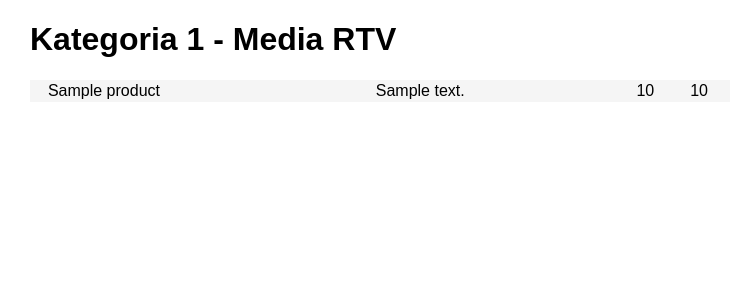
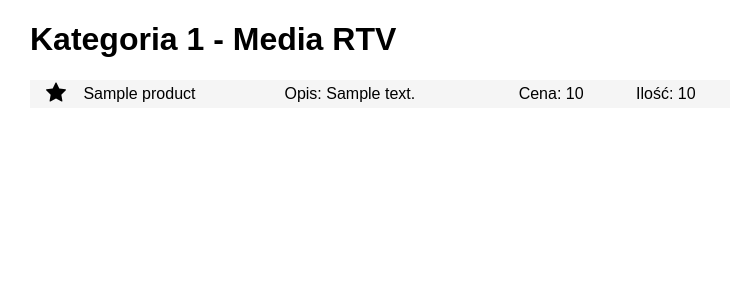
Before and after one commit to IgorWalkowiak/PO_projekt, a Flask app: page /category/1 in a window 1280 px wide. Shown: the part 100-400 px from the top of the page, without its empty margins (260-999 px from the left). Run offline with Flask 2, Linux system fonts and the light colour scheme; tables that the repository leaves empty hold one stand-in row (values such as "Sample post").

Commit message:
Fix product image size

```diff
--- a/static/assets/styles.css
+++ b/static/assets/styles.css
@@ -113,3 +113,8 @@ a:link, a:visited {
 .product-detail {
   padding: 0 2%;
 }
+
+.product-image {
+  height: 20px;
+  width: 20px;
+}
--- a/templates/browse_category.html
+++ b/templates/browse_category.html
@@ -11,11 +11,11 @@
   <table class="category-container">
     {% for product in products %}
       <tr class="product">
-        <td class='product-image product-detail'><img src="{{ url_for('static',filename='icons/star.svg') }}" /></td>
-        <td class='product-title product-detail'> {{product.name}} </td>
-        <td class='product-desc product-detail'> {{product.description}} </td>
-        <td class='product-price product-detail'> {{product.price}} </td>
-        <td class='product-amount product-detail'> {{product.amount}} </td>
+        <td class='product-detail'><img class="product-image" src={{ url_for('static', filename='icons/star.svg') }} /></td>
+        <td class='product-title product-detail'>{{product.name}}</td>
+        <td class='product-desc product-detail'>Opis: {{product.description}}</td>
+        <td class='product-price product-detail'>Cena: {{product.price}}</td>
+        <td class='product-amount product-detail'>Ilość: {{product.amount}}</td>
       </tr>
     {% endfor %}
   </table>
```
Also changed, not shown: .metals/metals.lock.db (added), 2 other files.
